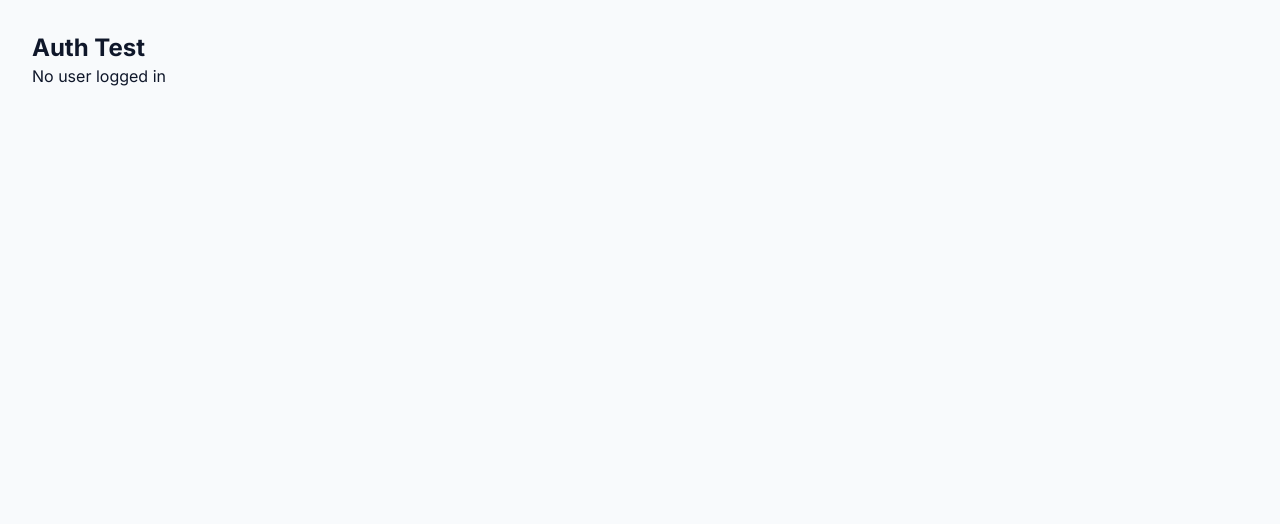
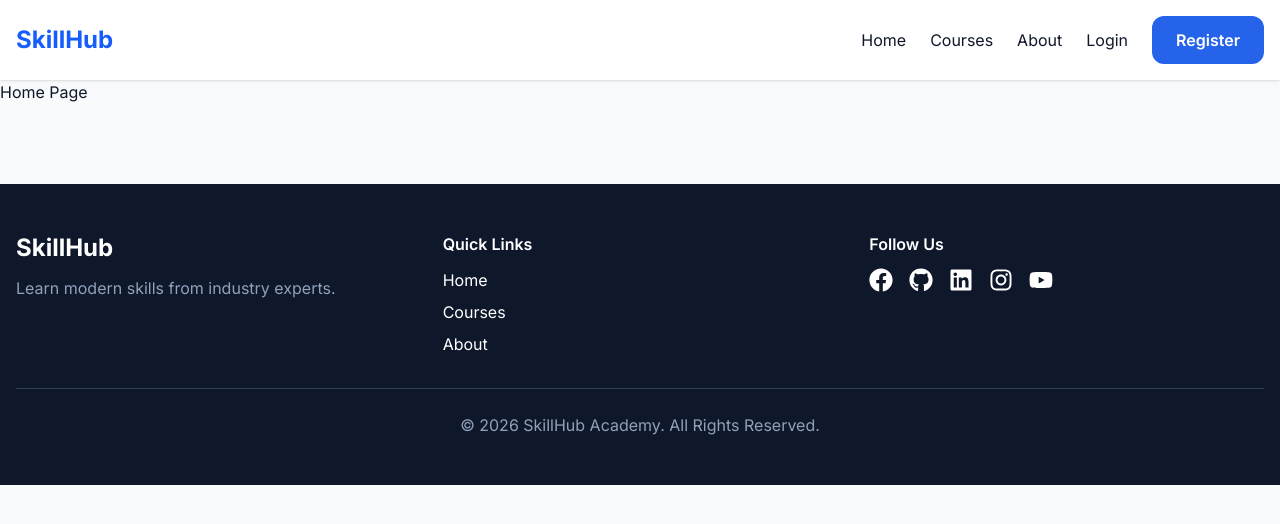
Before and after one commit to imuimuimran/skillhub-academy, a Next.js app: page / in a window 1280 px wide. Shown: the top 524 px of the page. Built offline with nearby package versions, Linux system fonts and the light colour scheme; no server answers.

Commit message:
Implemented responsive navbar and footer

```diff
--- a/package.json
+++ b/package.json
@@ -12,7 +12,8 @@
     "firebase": "^12.14.0",
     "next": "16.2.9",
     "react": "19.2.4",
-    "react-dom": "19.2.4"
+    "react-dom": "19.2.4",
+    "react-icons": "^5.6.0"
   },
   "devDependencies": {
     "@tailwindcss/postcss": "^4",
--- /dev/null
+++ b/src/app/about/page.jsx
@@ -0,0 +1,7 @@
+export default function About() {
+  return (
+    <div className="container-custom py-20">
+      About Page
+    </div>
+  );
+}
--- /dev/null
+++ b/src/app/items/page.jsx
@@ -0,0 +1,7 @@
+export default function Courses() {
+  return (
+    <div className="container-custom py-20">
+      Courses Page
+    </div>
+  );
+}
--- a/src/app/layout.jsx
+++ b/src/app/layout.jsx
@@ -1,6 +1,7 @@
 import { Inter } from "next/font/google";
 import "./globals.css";
 import AuthProviderWrapper from "@/providers/AuthProviderWrapper";
+import MainLayout from "@/components/MainLayout";
 
 const inter = Inter({
   subsets: ["latin"],
@@ -16,7 +17,9 @@ export default function RootLayout({ children }) {
     <html lang="en">
       <body className={inter.className}>
         <AuthProviderWrapper>
-          {children}
+          <MainLayout>
+            {children}
+          </MainLayout>
         </AuthProviderWrapper>
       </body>
     </html>
--- /dev/null
+++ b/src/app/login/page.jsx
@@ -0,0 +1,7 @@
+export default function Login() {
+  return (
+    <div className="container-custom py-20">
+      Login Page
+    </div>
+  );
+}
--- a/src/app/page.jsx
+++ b/src/app/page.jsx
@@ -3,7 +3,8 @@ import AuthTest from "@/components/AuthTest";
 export default function Home() {
   return (
     <main>
-      <AuthTest />
+      {/* <AuthTest /> */}
+      Home Page
     </main>
   );
 }
--- /dev/null
+++ b/src/app/register/page.jsx
@@ -0,0 +1,7 @@
+export default function Register() {
+  return (
+    <div className="container-custom py-20">
+      Register Page
+    </div>
+  );
+}
--- /dev/null
+++ b/src/components/Footer.jsx
@@ -0,0 +1,114 @@
+import Link from "next/link";
+import {
+  FaFacebook,
+  FaGithub,
+  FaLinkedin,
+  FaInstagram,
+  FaYoutube,
+} from "react-icons/fa";
+
+export default function Footer() {
+  return (
+    <footer className="bg-slate-900 text-white mt-20">
+      <div className="container-custom py-12">
+
+        <div className="grid md:grid-cols-3 gap-8">
+
+          <div>
+            <h2 className="text-2xl font-bold">
+              SkillHub
+            </h2>
+
+            <p className="mt-3 text-slate-400">
+              Learn modern skills from
+              industry experts.
+            </p>
+          </div>
+
+          <div>
+            <h3 className="font-semibold mb-3">
+              Quick Links
+            </h3>
+
+            <div className="flex flex-col gap-2">
+              <Link href="/">
+                Home
+              </Link>
+
+              <Link href="/items">
+                Courses
+              </Link>
+
+              <Link href="/about">
+                About
+              </Link>
+            </div>
+          </div>
+
+          <div>
+            <h3 className="font-semibold mb-3">
+              Follow Us
+            </h3>
+
+            <div className="flex gap-4 text-2xl">
+              <a
+                href="https://facebook.com"
+                target="_blank"
+                rel="noopener noreferrer"
+                aria-label="Facebook"
+              >
+                <FaFacebook />
+              </a>
+
+              <a
+                href="https://github.com"
+                target="_blank"
+                rel="noopener noreferrer"
+                aria-label="GitHub"
+              >
+                <FaGithub />
+              </a>
+
+              <a
+                href="https://linkedin.com"
+                target="_blank"
+                rel="noopener noreferrer"
+                aria-label="LinkedIn"
+              >
+                <FaLinkedin />
+              </a>
+
+              <a
+                href="https://instagram.com"
+                target="_blank"
+                rel="noopener noreferrer"
+                aria-label="Instagram"
+
+              >
+                <FaInstagram />
+              </a>
+
+              <a
+                href="https://youtube.com"
+                target="_blank"
+                rel="noopener noreferrer"
+                aria-label="YouTube"
+
+              >
+                <FaYoutube />
+              </a>
+            </div>
+
+
+          </div>
+
+        </div>
+
+        <div className="border-t border-slate-700 mt-8 pt-6 text-center text-slate-400">
+          © {new Date().getFullYear()} SkillHub
+          Academy. All Rights Reserved.
+        </div>
+      </div>
+    </footer>
+  );
+}
--- /dev/null
+++ b/src/components/MainLayout.jsx
@@ -0,0 +1,16 @@
+import Navbar from "./Navbar";
+import Footer from "./Footer";
+
+export default function MainLayout({
+  children,
+}) {
+  return (
+    <>
+      <Navbar />
+
+      <main>{children}</main>
+
+      <Footer />
+    </>
+  );
+}
--- /dev/null
+++ b/src/components/NavLinks.jsx
@@ -0,0 +1,4 @@
+"use client";
+
+import Link from "next/link";
+import { usePathname } from "next/navigation";
--- a/src/components/Navbar.jsx
+++ b/src/components/Navbar.jsx
@@ -1,11 +1,183 @@
-import React from 'react';
+"use client";
 
-const Navbar = () => {
-    return (
-        <div>
-            <h2>Hello</h2>
+import Link from "next/link";
+import { useState } from "react";
+import { FaBars, FaTimes } from "react-icons/fa";
+import { useAuth } from "@/context/AuthContext";
+
+export default function Navbar() {
+  const { user, logoutUser } = useAuth();
+
+  const [menuOpen, setMenuOpen] = useState(false);
+  const [dropdownOpen, setDropdownOpen] =
+    useState(false);
+
+  const handleLogout = async () => {
+    try {
+      await logoutUser();
+    } catch (error) {
+      console.log(error);
+    }
+  };
+
+  const navLinks = (
+    <>
+      <Link href="/">Home</Link>
+
+      <Link href="/items">Courses</Link>
+
+      <Link href="/about">About</Link>
+    </>
+  );
+
+  return (
+    <header className="sticky top-0 z-50 bg-white shadow-sm">
+      <div className="container-custom">
+        <div className="flex items-center justify-between py-4">
+
+          {/* Logo */}
+
+          <Link
+            href="/"
+            className="text-2xl font-bold text-blue-600"
+          >
+            SkillHub
+          </Link>
+
+          {/* Desktop Menu */}
+
+          <nav className="hidden md:flex gap-6 items-center">
+            {navLinks}
+
+            {!user && (
+              <>
+                <Link href="/login">
+                  Login
+                </Link>
+
+                <Link
+                  href="/register"
+                  className="btn-primary"
+                >
+                  Register
+                </Link>
+              </>
+            )}
+
+            {user && (
+              <div className="relative">
+                <button
+                  onClick={() =>
+                    setDropdownOpen(
+                      !dropdownOpen
+                    )
+                  }
+                  className="flex items-center gap-2"
+                >
+                  <img
+                    src={
+                      user.photoURL ||
+                      "https://i.ibb.co/7yWsP6G/user.png"
+                    }
+                    alt="profile"
+                    className="w-10 h-10 rounded-full"
+                  />
+                </button>
+
+                {dropdownOpen && (
+                  <div className="absolute right-0 mt-3 w-60 bg-white border rounded-xl shadow-lg p-4">
+                    <h3 className="font-semibold">
+                      {user.displayName ||
+                        "User"}
+                    </h3>
+
+                    <p className="text-sm text-gray-500 mb-3">
+                      {user.email}
+                    </p>
+
+                    <div className="flex flex-col gap-2">
+                      <Link
+                        href="/items/add"
+                        className="hover:text-blue-600"
+                      >
+                        Add Course
+                      </Link>
+
+                      <Link
+                        href="/items/manage"
+                        className="hover:text-blue-600"
+                      >
+                        Manage Courses
+                      </Link>
+
+                      <button
+                        onClick={handleLogout}
+                        className="text-left text-red-500"
+                      >
+                        Logout
+                      </button>
+                    </div>
+                  </div>
+                )}
+              </div>
+            )}
+          </nav>
+
+          {/* Mobile Menu Button */}
+
+          <button
+            onClick={() =>
+              setMenuOpen(!menuOpen)
+            }
+            className="md:hidden"
+          >
+            {menuOpen ? (
+              <FaTimes size={24} />
+            ) : (
+              <FaBars size={24} />
+            )}
+          </button>
         </div>
-    );
-};
 
-export default Navbar;
+        {/* Mobile Menu */}
+
+        {menuOpen && (
+          <div className="md:hidden pb-4 flex flex-col gap-4">
+            {navLinks}
+
+            {!user && (
+              <>
+                <Link href="/login">
+                  Login
+                </Link>
+
+                <Link href="/register">
+                  Register
+                </Link>
+              </>
+            )}
+
+            {user && (
+              <>
+                <Link href="/items/add">
+                  Add Course
+                </Link>
+
+                <Link href="/items/manage">
+                  Manage Courses
+                </Link>
+
+                <button
+                  onClick={handleLogout}
+                  className="text-left text-red-500"
+                >
+                  Logout
+                </button>
+              </>
+            )}
+          </div>
+        )}
+      </div>
+    </header>
+  );
+}
```
Also changed, not shown: 1 other file (tests, documents, lock files or other folders).
